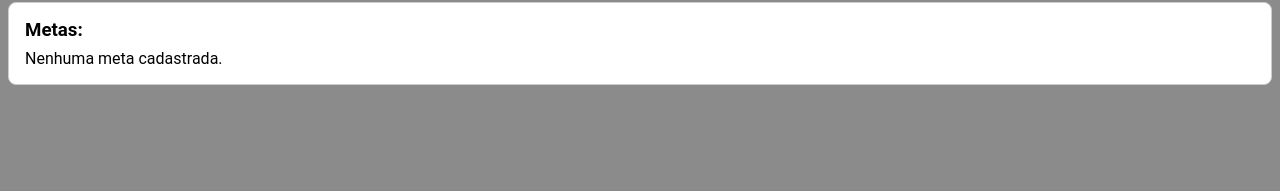
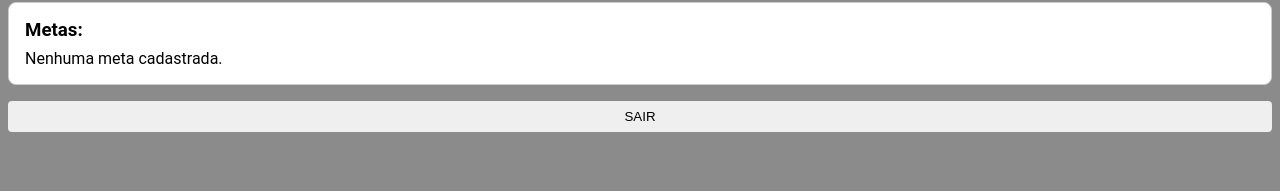
Before and after one commit to Enzo-Aita/organiza-pwa, a React (Vite) app: page / in a window 1280 px wide. Shown: the part 434-625 px from the top of the page. Built offline with nearby package versions, Linux system fonts and the light colour scheme.

Commit message:
correção erro

```diff
--- a/src/paginas/PaginaDashboard/PaginaDashboard.jsx
+++ b/src/paginas/PaginaDashboard/PaginaDashboard.jsx
@@ -173,9 +173,9 @@ function PaginaDashboard() {
         {!metas.length && <span>Nenhuma meta cadastrada.</span>}
       </div>
 
-      {/* <BotaoCustomizado tipo="perigo" aoClicar={sair}>
+      <BotaoCustomizado tipo="perigo" aoClicar={sair}>
         SAIR
-      </BotaoCustomizado> */}
+      </BotaoCustomizado>
     </Principal>
   );
 }
```
